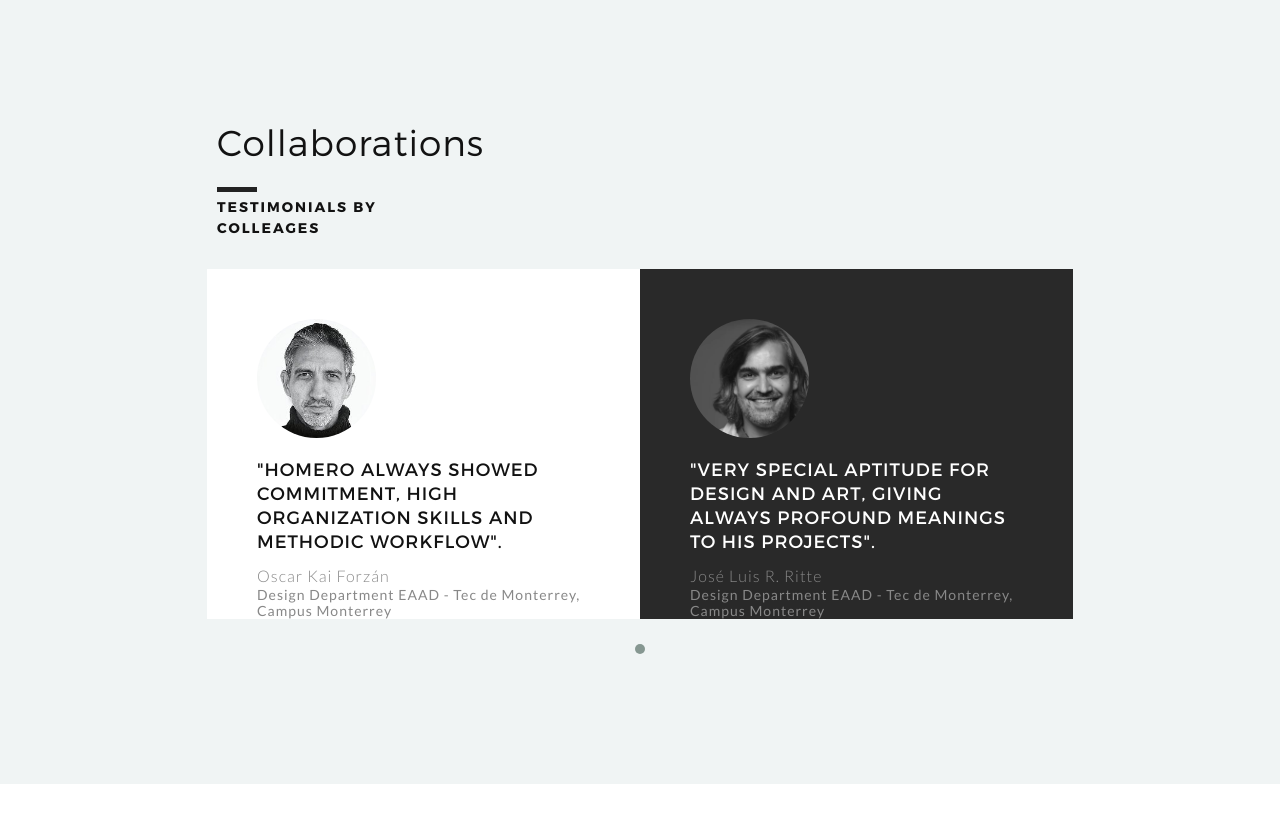
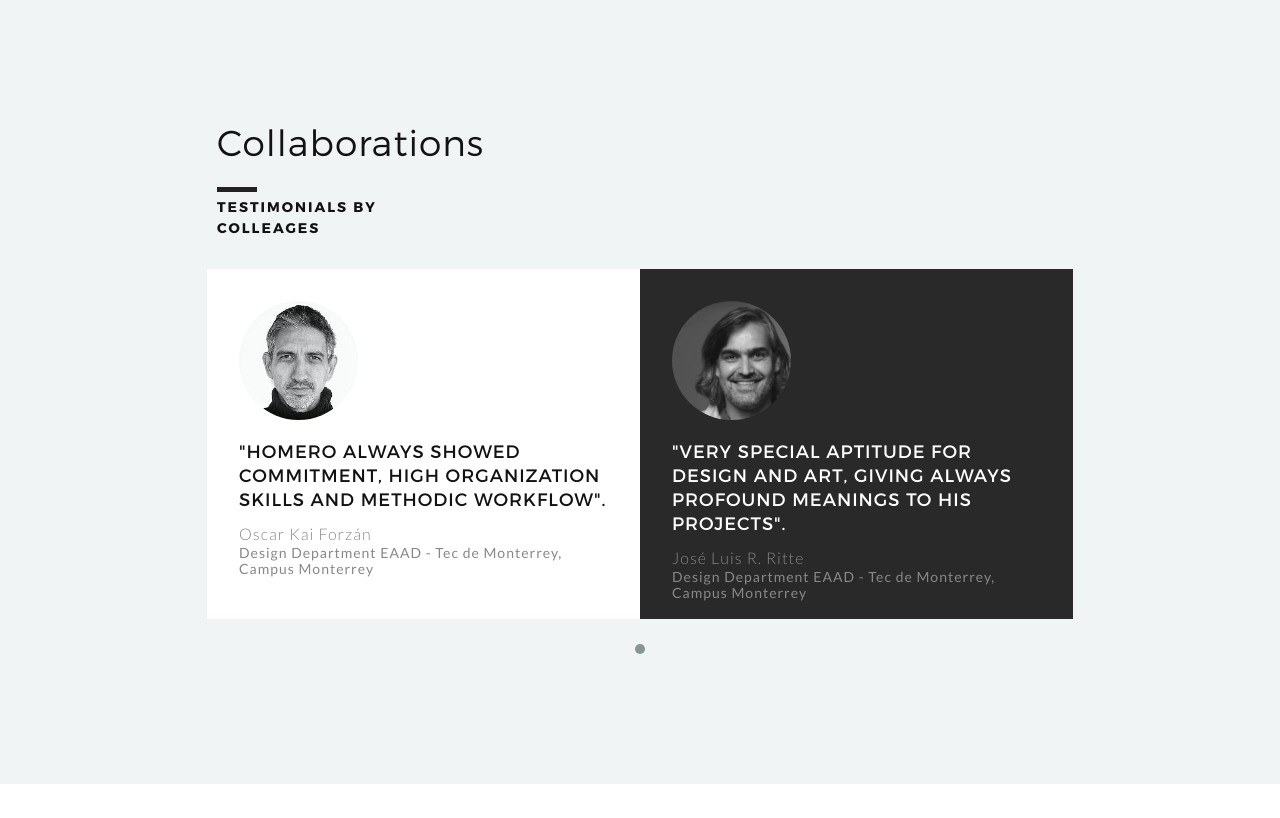
Before and after one commit to homeroruiz/Final-web-project, a PHP site: page / in a window 1280 px wide. Shown: the part 1684-2502 px from the top of the page. Run offline with PHP 8.4, Linux system fonts and the light colour scheme.

Commit message:
Fixed testimonials height

```diff
--- a/stylesheets/main.css
+++ b/stylesheets/main.css
@@ -329,7 +329,7 @@ section.mastwrap {
 
 
 .testimonial-info{
-    padding: 50px;
+    padding: 2em;
     text-align: left;
 }
 .testimonial-info h3{
```
